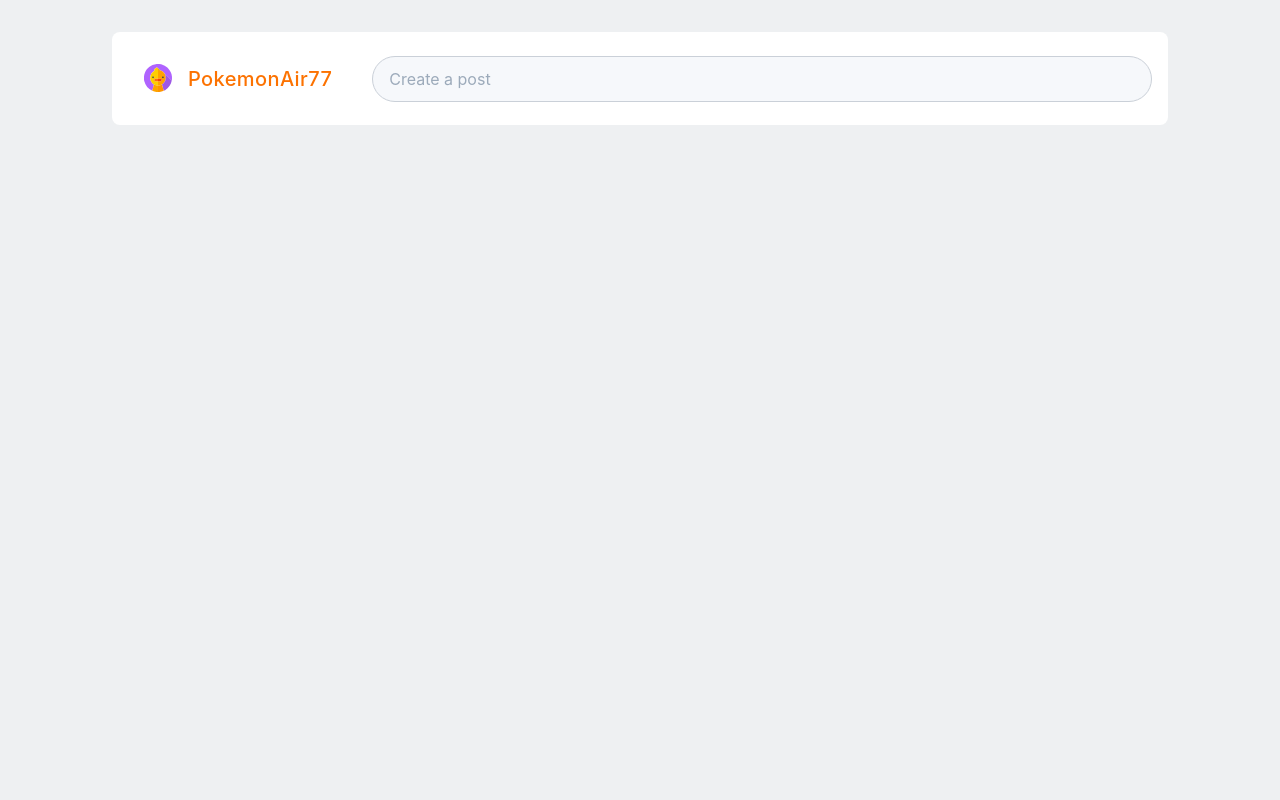
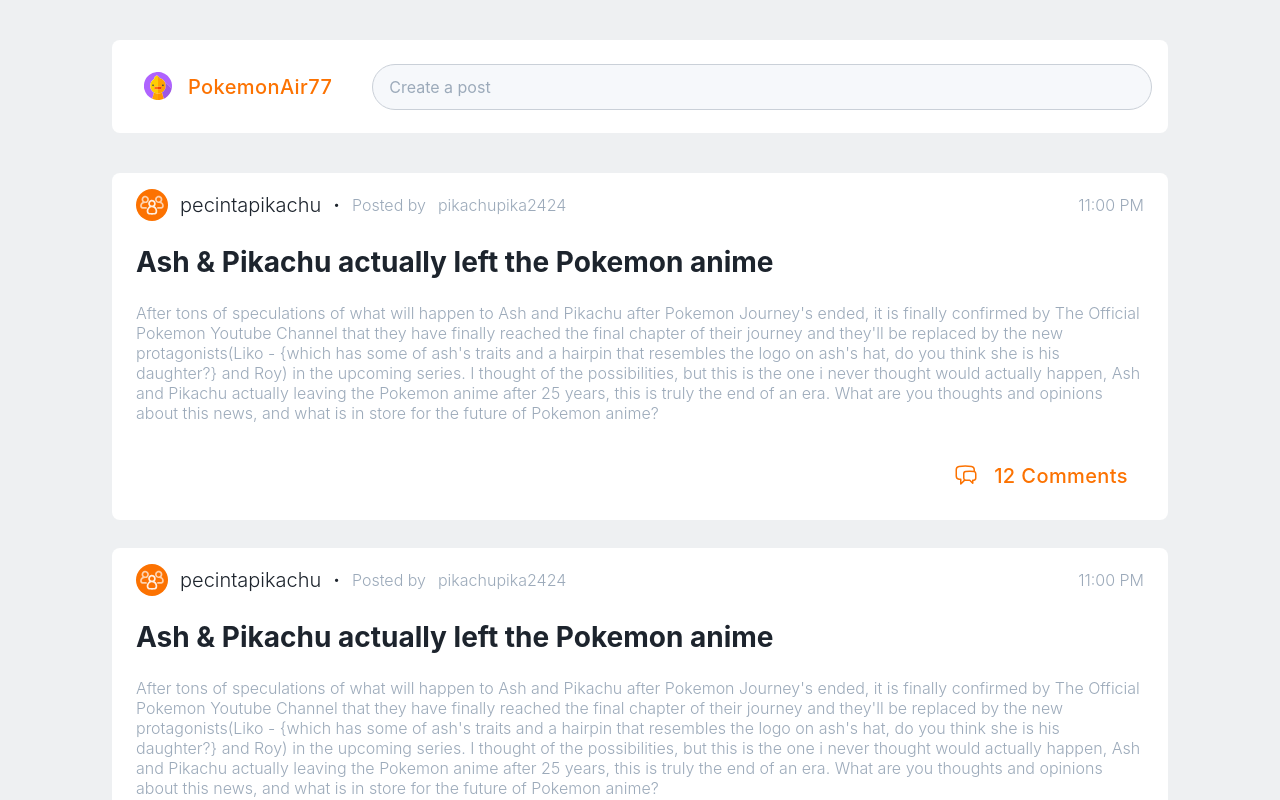
Before and after one commit to amiransht/peopl-frontend-dummy, a React (Vite) app: page /home in a window 1280 px wide. Shown: the top 800 px of the page. Built offline with nearby package versions, Linux system fonts and the light colour scheme.

Commit message:
feat: add home page and post card

```diff
--- a/src/components/CreatePost/CreatePostHomeStyle.css
+++ b/src/components/CreatePost/CreatePostHomeStyle.css
@@ -5,6 +5,7 @@
   gap: 24px;
   border-radius: 8px;
   background: var(--neutral-0, #fff);
+  margin: 40px 0px;
 }
 
 .create-post-home-profile-button {
--- /dev/null
+++ b/src/components/PostCard/PostCard.tsx
@@ -0,0 +1,76 @@
+import React from "react";
+import "./PostCardStyle.css";
+
+const PostCard = () => {
+  const content =
+    "After tons of speculations of what will happen to Ash and Pikachu after Pokemon Journey's ended, it is finally confirmed by The Official Pokemon Youtube Channel that they have finally reached the final chapter of their journey and they'll be replaced by the new protagonists(Liko - {which has some of ash's traits and a hairpin that resembles the logo on ash's hat, do you think she is his daughter?} and Roy) in the upcoming series. I thought of the possibilities, but this is the one i never thought would actually happen, Ash and Pikachu actually leaving the Pokemon anime after 25 years, this is truly the end of an era. What are you thoughts and opinions about this news, and what is in store for the future of Pokemon anime?";
+  return (
+    <div className="post-card-container">
+      <div className="post-card-header">
+        <div className="left">
+          <svg
+            className="post-card-community-icon"
+            xmlns="http://www.w3.org/2000/svg"
+            width="32"
+            height="32"
+            viewBox="0 0 32 32"
+            fill="none"
+          >
+            <path
+              opacity="0.977"
+              fill-rule="evenodd"
+              clip-rule="evenodd"
+              d="M7.45568 5.08283C9.74217 4.96335 11.3132 5.95659 12.1685 8.06256C12.697 10.0348 12.1801 11.6665 10.6178 12.9578C10.1238 13.3163 9.57652 13.5595 8.97595 13.6876C8.22847 13.7607 7.47843 13.8013 6.72595 13.8092C5.17528 14.0626 4.27325 14.9646 4.01987 16.5153C3.85244 17.4274 4.1869 18.0659 5.02325 18.4308C6.36109 18.4511 7.69893 18.4714 9.03676 18.4916C9.90982 18.687 10.1835 19.2039 9.85771 20.0423C9.72003 20.2207 9.5477 20.3524 9.34082 20.4376C7.82055 20.4781 6.30028 20.4781 4.78001 20.4376C3.18239 20.0561 2.26009 19.0527 2.01312 17.4274C1.87847 15.1624 2.7805 13.4597 4.7192 12.3193C3.494 10.6636 3.36225 8.9203 4.32393 7.08959C5.09051 5.98198 6.13443 5.31306 7.45568 5.08283ZM7.63811 7.08959C9.08894 7.03146 9.99095 7.70038 10.3442 9.09635C10.4094 10.4902 9.77093 11.3719 8.42866 11.7416C7.41123 11.869 6.61053 11.5142 6.02663 10.6774C5.3764 9.31521 5.67032 8.21046 6.90839 7.36324C7.15595 7.26412 7.39919 7.1729 7.63811 7.08959Z"
+              fill="#FED3B0"
+            />
+            <path
+              opacity="0.976"
+              fill-rule="evenodd"
+              clip-rule="evenodd"
+              d="M23.3253 5.08284C25.2024 4.94211 26.6517 5.65157 27.6732 7.21122C28.5698 9.01104 28.4177 10.7137 27.2171 12.3193C29.3801 13.6256 30.2416 15.531 29.8016 18.0355C29.3826 19.3465 28.5008 20.1472 27.1563 20.4376C25.6361 20.4781 24.1158 20.4781 22.5955 20.4376C22.0006 20.153 21.808 19.6969 22.0178 19.0693C22.1985 18.7066 22.4924 18.5141 22.8996 18.4916C24.2374 18.4714 25.5753 18.4511 26.9131 18.4308C27.7494 18.0659 28.0839 17.4274 27.9165 16.5153C27.7809 15.6307 27.3653 14.9111 26.6699 14.3565C26.3349 14.1282 25.97 13.9661 25.5753 13.87C24.8278 13.7968 24.0777 13.7563 23.3253 13.7484C21.1999 13.3459 19.9532 12.0791 19.5854 9.9477C19.4605 7.77372 20.3828 6.24329 22.3523 5.35649C22.681 5.25282 23.0053 5.16161 23.3253 5.08284ZM23.5077 7.0896C25.3712 7.09835 26.2732 8.03076 26.2138 9.88689C25.8074 11.2253 24.9054 11.8436 23.5077 11.7416C22.1654 11.372 21.5269 10.4902 21.5921 9.09635C21.8089 8.01824 22.4474 7.34932 23.5077 7.0896Z"
+              fill="#FED3B0"
+            />
+            <path
+              opacity="0.983"
+              fill-rule="evenodd"
+              clip-rule="evenodd"
+              d="M15.545 9.82608C17.5724 9.75973 19.0623 10.6111 20.0146 12.3801C20.7825 14.307 20.4683 16.0299 19.072 17.549C21.4369 19.1175 22.4605 21.327 22.143 24.1774C21.9157 25.8034 21.0137 26.8473 19.4369 27.3092C18.2837 27.3777 17.1283 27.4081 15.9707 27.4004C14.8131 27.4081 13.6577 27.3777 12.5045 27.3092C11.1094 26.9073 10.2276 26.0053 9.8592 24.6031C9.4193 22.1132 10.0983 19.995 11.8964 18.2484C12.2122 18.0035 12.5365 17.7704 12.8693 17.549C11.5109 16.0775 11.1764 14.3952 11.866 12.5018C12.6246 10.9624 13.8509 10.0705 15.545 9.82608ZM15.6666 11.8328C17.578 11.9098 18.4801 12.903 18.3727 14.8126C17.9503 16.1667 17.028 16.8052 15.6058 16.7281C14.1191 16.3359 13.4401 15.3731 13.5687 13.8396C13.8464 12.7204 14.5457 12.0515 15.6666 11.8328ZM15.4842 18.7653C17.7493 18.7111 19.2595 19.7449 20.0146 21.8666C20.1856 22.6745 20.2059 23.4853 20.0754 24.299C19.8711 24.8684 19.4758 25.2231 18.8896 25.3632C16.9437 25.4038 14.9977 25.4038 13.0518 25.3632C12.3675 25.1857 11.952 24.7499 11.8051 24.0558C11.5374 22.2429 12.0949 20.753 13.4774 19.5862C14.0914 19.1624 14.7603 18.8887 15.4842 18.7653Z"
+              fill="#FFF1E6"
+            />
+          </svg>
+          <div className="body-p6">pecintapikachu</div>
+          <h6 style={{ color: "var(--neutral-402);" }}>·</h6>
+          <div className="body-p8">Posted by</div>
+          <div className="body-p8"> pikachupika2424</div>
+        </div>
+        <div className="body-p8">11:00 PM</div>
+      </div>
+      <h4>Ash & Pikachu actually left the Pokemon anime</h4>
+      <div className="body-p8 post-card-content" style={{ textAlign: "left" }}>
+        {content}
+      </div>
+      <div className="post-card-footer">
+        <div className="post-card-reply">
+          <svg
+            xmlns="http://www.w3.org/2000/svg"
+            width="24"
+            height="25"
+            viewBox="0 0 24 25"
+            fill="none"
+          >
+            <path
+              d="M20.25 8.57024C21.1341 8.85469 21.75 9.69841 21.75 10.6674V14.953C21.75 16.0896 20.9026 17.0535 19.7697 17.1459C19.4308 17.1736 19.0909 17.1978 18.75 17.2185V20.3092L15.75 17.3092C14.3963 17.3092 13.0556 17.254 11.7302 17.1458C11.4319 17.1215 11.1534 17.0367 10.9049 16.9043M20.25 8.57024C20.0986 8.52152 19.9393 8.48921 19.7739 8.47548C18.4472 8.36536 17.1051 8.3092 15.75 8.3092C14.3948 8.3092 13.0528 8.36536 11.7261 8.47547C10.595 8.56935 9.75 9.53243 9.75 10.6674V14.9529C9.75 15.7902 10.2099 16.5338 10.9049 16.9043M20.25 8.57024V6.69651C20.25 5.0751 19.0983 3.66985 17.4903 3.46111C15.4478 3.19596 13.365 3.0592 11.2503 3.0592C9.13533 3.0592 7.05233 3.19599 5.00963 3.46119C3.40173 3.66995 2.25 5.07518 2.25 6.69658V12.9218C2.25 14.5432 3.40173 15.9485 5.00964 16.1572C5.58661 16.2321 6.16679 16.2968 6.75 16.351V21.0592L10.9049 16.9043"
+              stroke="#FC7201"
+              stroke-width="1.5"
+              stroke-linecap="round"
+              stroke-linejoin="round"
+            />
+          </svg>
+          <div>12 Comments</div>
+        </div>
+      </div>
+    </div>
+  );
+};
+
+export default PostCard;
--- /dev/null
+++ b/src/components/PostCard/PostCardStyle.css
@@ -0,0 +1,75 @@
+.post-card-container {
+  display: flex;
+  padding: 16px 24px;
+  flex-direction: column;
+  justify-content: center;
+  align-items: flex-start;
+  gap: 24px;
+
+  border-radius: 8px;
+  background: var(--neutral-0, #fff);
+}
+
+.post-card-header {
+  display: flex;
+  justify-content: space-between;
+  align-items: center;
+  align-self: stretch;
+}
+
+.post-card-header .left {
+  display: flex;
+  align-items: center;
+  gap: 12px;
+}
+
+.post-card-community-icon {
+  display: flex;
+  padding: 2.432px;
+  align-items: flex-start;
+  border-radius: 6081.081px;
+  background: var(--orange-normal, #fc7201);
+}
+
+.post-card-footer {
+  display: flex;
+  flex-direction: column;
+  justify-content: center;
+  align-items: flex-end;
+  gap: 10px;
+  align-self: stretch;
+}
+
+.post-card-reply {
+  display: flex;
+  padding: 16px;
+  justify-content: center;
+  align-items: center;
+  gap: 16px;
+
+  color: var(--orange-normal, #fc7201);
+  font-feature-settings: "clig" off, "liga" off;
+  font-family: Inter, sans-serif;
+  font-size: 20px;
+  font-style: normal;
+  font-weight: 500;
+  line-height: normal;
+  letter-spacing: 0.4px;
+}
+
+.post-card-content {
+  text-align: left;
+  max-height: 250px;
+  position: relative;
+  overflow: hidden;
+}
+
+.post-card-content:before {
+  content: "";
+  width: 100%;
+  height: 100%;
+  position: absolute;
+  left: 0;
+  top: 0;
+  background: linear-gradient(transparent 150px, #ffffff);
+}
--- a/src/pages/Home/Home.tsx
+++ b/src/pages/Home/Home.tsx
@@ -1,12 +1,19 @@
 import React from "react";
 import "./HomeStyle.css";
 import CreatePostHome from "../../components/CreatePost/CreatePostHome";
+import PostCard from "../../components/PostCard/PostCard";
 
 const Home = () => {
   document.body.style.backgroundColor = "var(--neutral-10)";
   return (
     <div className="home-layout">
       <CreatePostHome />
+      <div className="posts">
+        <PostCard />
+        <PostCard />
+        <PostCard />
+        <PostCard />
+      </div>
     </div>
   );
 };
--- a/src/pages/Home/HomeStyle.css
+++ b/src/pages/Home/HomeStyle.css
@@ -2,3 +2,11 @@
   max-width: 1056px;
   margin: auto;
 }
+
+.posts {
+  display: flex;
+  flex-direction: column;
+  justify-content: flex-end;
+  align-items: flex-start;
+  gap: 28px;
+}
```
